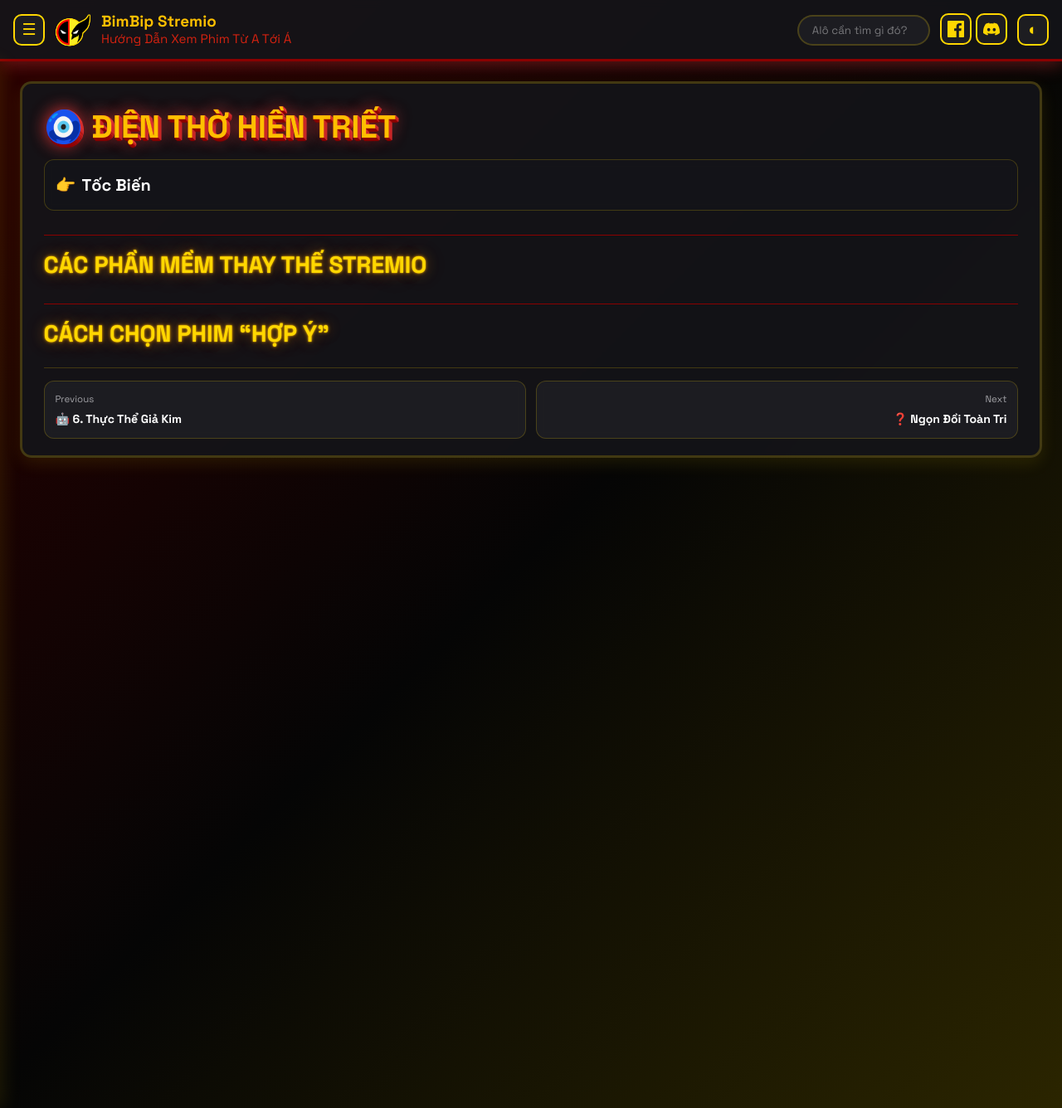
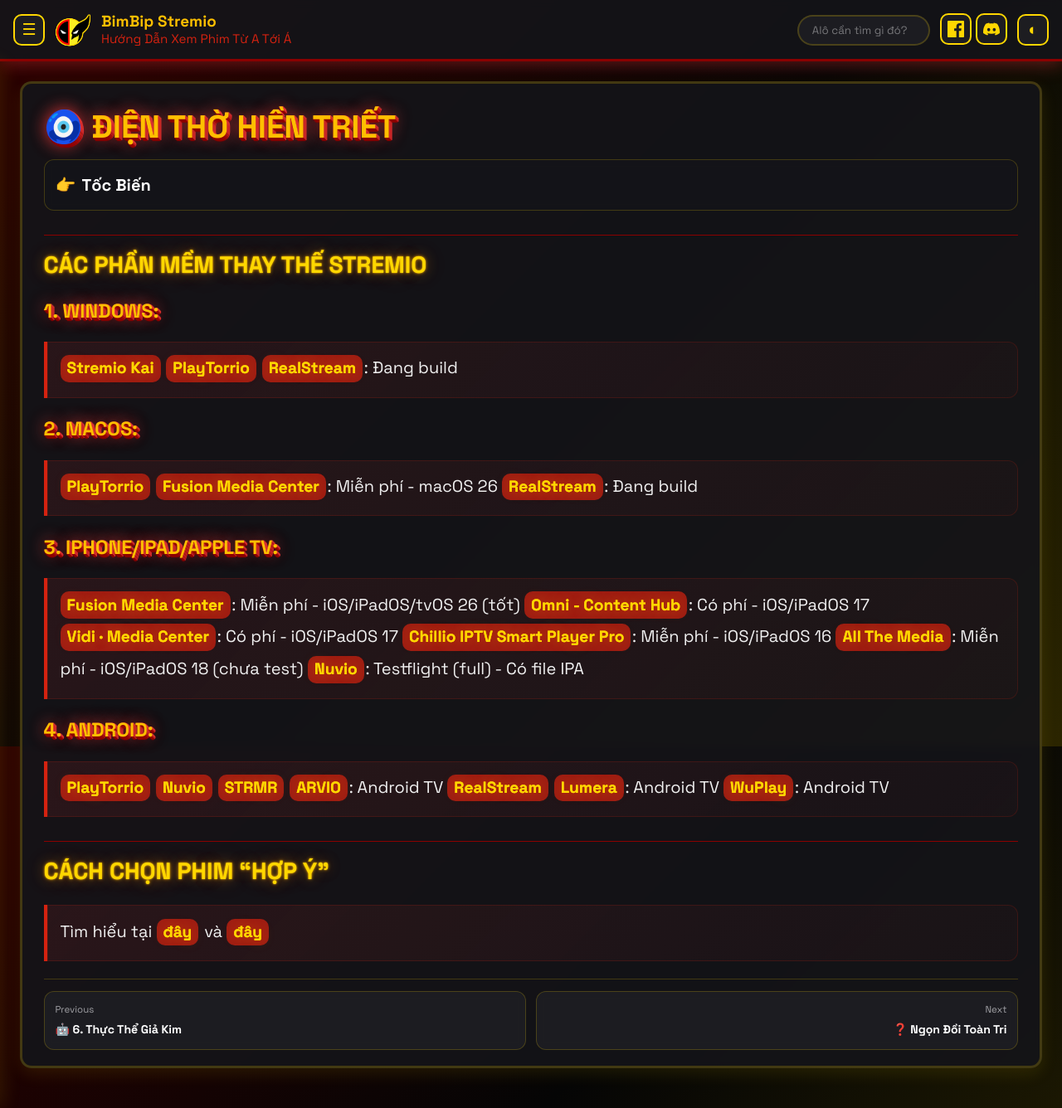
Before and after one commit to bimbipsubteam/bimbip-stremio, a Jekyll site: the page built from docs/guide/7-Additional-Stuff.md, in a window 1280 px wide and 1336 px high. Shown: the whole window at 83% size. Built offline with Jekyll 4.4.1, drawn with Linux system fonts in a browser that asks for light colours.

Commit message:
Update 7-Additional-Stuff.md

```diff
--- a/docs/guide/7-Additional-Stuff.md
+++ b/docs/guide/7-Additional-Stuff.md
@@ -7,4 +7,32 @@
 
 ## Các phần mềm thay thế Stremio
 
+### 1. Windows:
+> [**Stremio Kai**](https://allecsc.github.io/Stremio-Kai/)
+> [**PlayTorrio**](https://playtorrio.xyz/)
+> [**RealStream**](https://rstream.app/): Đang build
+
+### 2. macOS:
+> [**PlayTorrio**](https://playtorrio.xyz/)
+> [**Fusion Media Center**](https://apps.apple.com/vn/app/fusion-media-center/id6759285919?l=vi): Miễn phí - macOS 26
+> [**RealStream**](https://rstream.app/): Đang build
+
+### 3. iPhone/iPad/Apple TV:
+> [**Fusion Media Center**](https://apps.apple.com/vn/app/fusion-media-center/id6759285919?l=vi): Miễn phí - iOS/iPadOS/tvOS 26 (tốt)
+> [**Omni - Content Hub**](https://apps.apple.com/us/app/omni-content-hub/id6741470807): Có phí - iOS/iPadOS 17
+> [**Vidi · Media Center**](https://apps.apple.com/us/app/vidi-media-center/id6648776878): Có phí - iOS/iPadOS 17
+> [**Chillio IPTV Smart Player Pro**](https://apps.apple.com/us/app/chillio-iptv-smart-player-pro/id6478813450): Miễn phí - iOS/iPadOS 16
+> [**All The Media**](https://apps.apple.com/id/app/all-the-media/id6759011209): Miễn phí - iOS/iPadOS 18 (chưa test)
+> [**Nuvio**](https://nuvioapp.space/): Testflight (full) - Có file IPA
+
+### 4. Android:
+> [**PlayTorrio**](https://playtorrio.xyz/)
+> [**Nuvio**](https://nuvioapp.space/)
+> [**STRMR**](https://www.strmr.net/)
+> [**ARVIO**](https://arvio.tv/): Android TV
+> [**RealStream**](https://rstream.app/)
+> [**Lumera**](https://github.com/LumeraD3v/Lumera): Android TV
+> [**WuPlay**](https://github.com/wuplayapp/wuplay-releases): Android TV
+
 ## Cách chọn phim "hợp ý"
+> Tìm hiểu tại [**đây**](https://dictionarry.dev/) và [**đây**](https://github.com/Dumpstarr/Database/tree/stable/regex_patterns)
```
